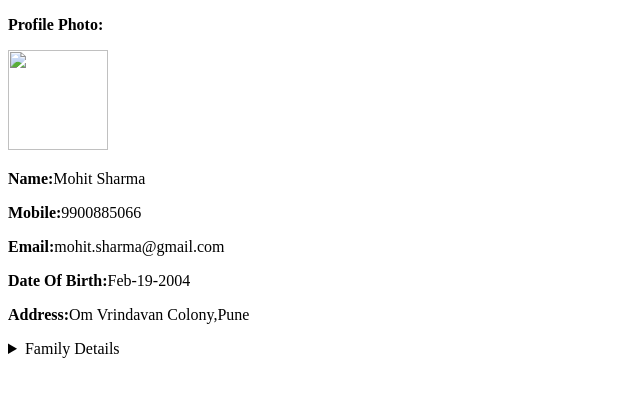
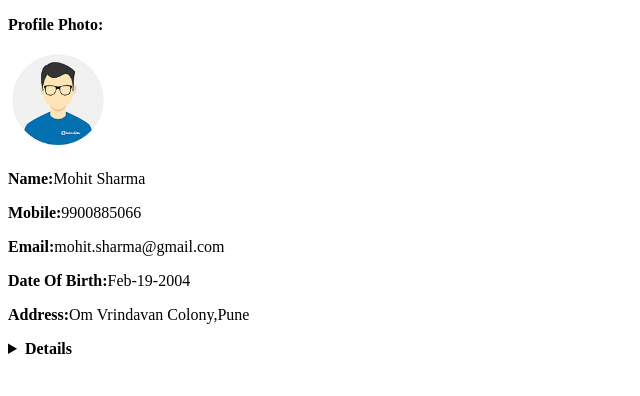
Before and after one commit to karchepoonam/MyProfile, a plain HTML site: page personal.html in a window 1280 px wide. Shown: the whole page, without its empty margins (0-640 px from the left). Drawn offline with Linux system fonts and the light colour scheme.

Commit message:
added image path correctly
added image path correctly

```diff
--- a/personal.html
+++ b/personal.html
@@ -2,18 +2,17 @@
 <html>
     <head>
         <title> My Personal Details</title>
-
     </head>
     <body>
         <p><Strong>Profile Photo:</Strong> </p>
-        <img src="developer.png" width="100x" height="100px">
+        <img src="Assets/developer.png" width="100x" height="100px">
         <p><Strong>Name:</Strong>Mohit Sharma</p>
         <p><strong>Mobile:</strong>9900885066</p>
         <p><strong>Email:</strong>mohit.sharma@gmail.com</p>
         <p><Strong>Date Of Birth:</Strong>Feb-19-2004</p>
         <p><Strong>Address:</Strong>Om Vrindavan Colony,Pune</p>
         <details>
-            <summary>Family Details</summary>
+            <summary><strong> Details</strong></summary>
             <ul>
                 <li> Father Name:Tarka Sharma</li>
                 <li> Mother Name:Manika Sharma </li>
```
Also changed, not shown: Assets/developer.png (added).
